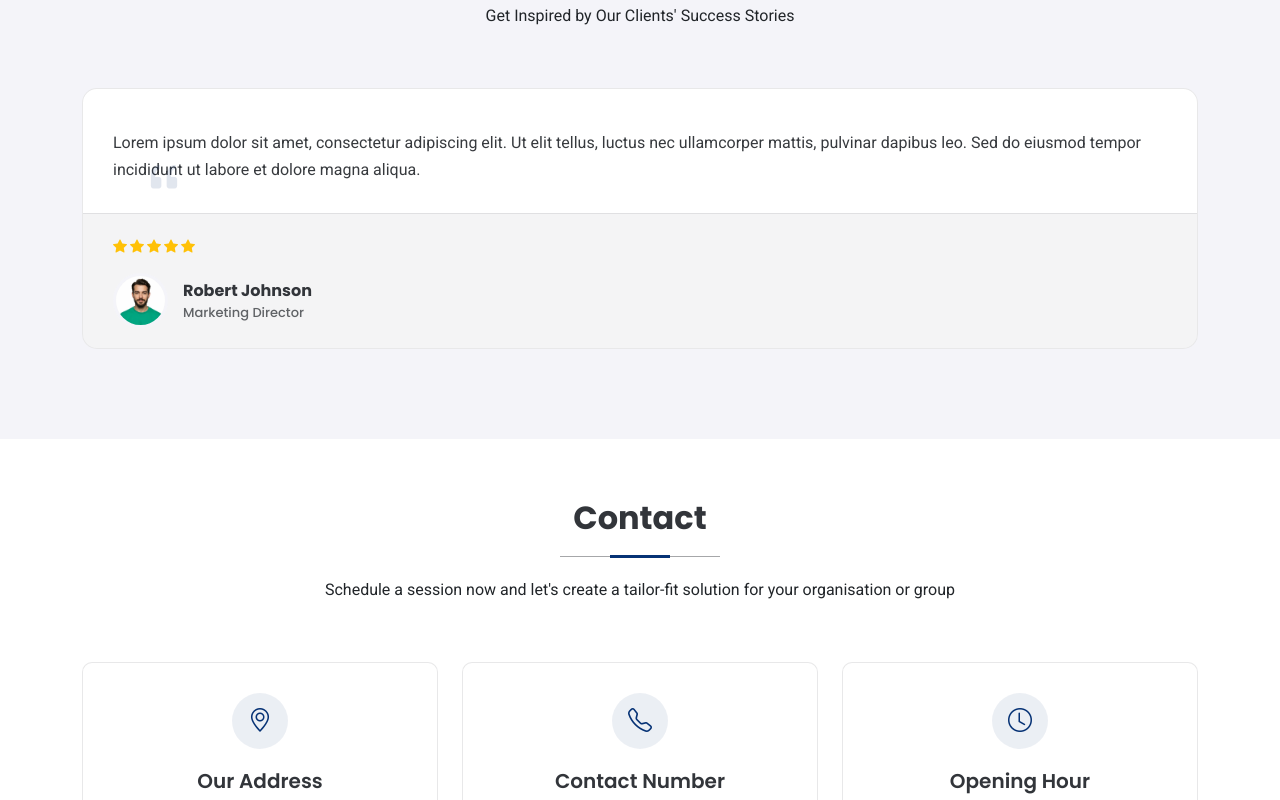
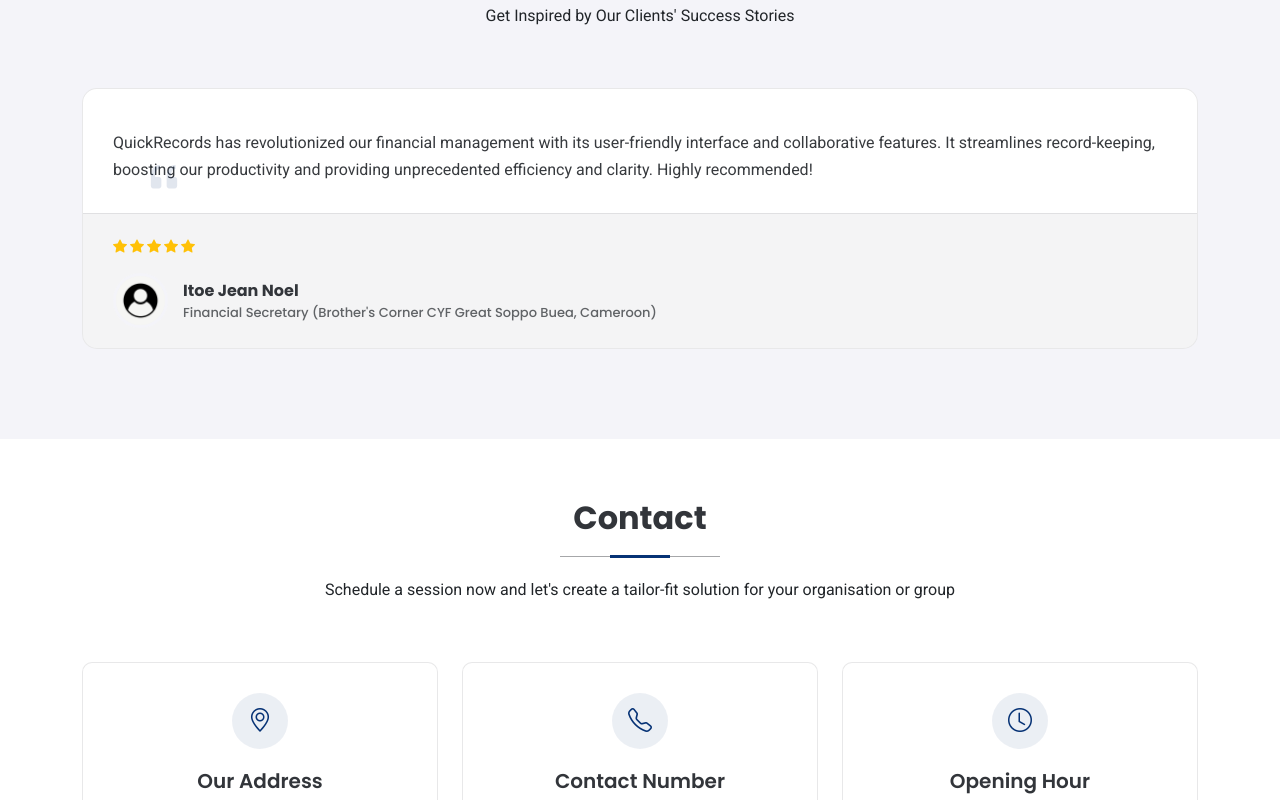
Before and after one commit to QuickRecordsTeam/quick-records-website, a React (Vite) app: page / in a window 1280 px wide. Shown: the part 4200-5000 px from the top of the page. Built offline with nearby package versions, Linux system fonts and the light colour scheme.

Commit message:
add testimonials

```diff
--- a/src/components/Contact.tsx
+++ b/src/components/Contact.tsx
@@ -76,7 +76,7 @@
                   <i className="bi bi-geo-alt"></i>
                 </div>
                 <h3>Our Address</h3>
-                <p>Buea, Southwest Region, Cameroon</p>
+                <p>P.O. Box 280 Buea, Southwest Region, Cameroon</p>
               </div>
             </div>
 
--- a/src/components/FAQ.tsx
+++ b/src/components/FAQ.tsx
@@ -37,7 +37,7 @@
       status: false,
       title: "How is the pricing of the product?",
       description:
-        "QuickRecords is software offered as a service to organizations or groups, providing a 30-day free trial. After the trial period, organizations or groups can subscribe for a monthly fee of 25,000 XAF. This fee covers the setup of their package, including all features, data migration, updates, and 24/7 support and maintenance.",
+        "QuickRecords is software offered as a service to organizations or groups, providing a 30-day free trial. After the trial period, organizations or groups can subscribe for a monthly fee ranging from 25,000 XAF to 100, 000 XAF based on the organisation and its size. This fee covers the setup of their package, including all features, data migration, updates, and 24/7 support and maintenance.",
     },
     {
       id: 5,
--- a/src/components/Footer.tsx
+++ b/src/components/Footer.tsx
@@ -16,7 +16,7 @@
                 </span>
               </a>
               <div className="footer-contact pt-3">
-                <p>Buea, Southwest Region</p>
+                <p>P.O. Box 280 Buea, Southwest Region</p>
                 <p>Cameroon</p>
                 <p className="mt-3">
                   <strong>Phone:</strong> <span>+237 673660071</span>
@@ -29,7 +29,7 @@
                 <a href="">
                   <i className="bi bi-twitter-x"></i>
                 </a>
-                <a href="">
+                <a href="https://www.facebook.com/profile.php?id=61578903479265">
                   <i className="bi bi-facebook"></i>
                 </a>
                 <a href="https://www.linkedin.com/company/quickrecords/about">
--- a/src/components/Testimonials.tsx
+++ b/src/components/Testimonials.tsx
@@ -50,10 +50,11 @@
                   <div className="testimonial-content">
                     <p>
                       <i className="bi bi-quote quote-icon"></i>
-                      Lorem ipsum dolor sit amet, consectetur adipiscing elit.
-                      Ut elit tellus, luctus nec ullamcorper mattis, pulvinar
-                      dapibus leo. Sed do eiusmod tempor incididunt ut labore et
-                      dolore magna aliqua.
+                      QuickRecords has revolutionized our financial management
+                      with its user-friendly interface and collaborative
+                      features. It streamlines record-keeping, boosting our
+                      productivity and providing unprecedented efficiency and
+                      clarity. Highly recommended!
                     </p>
                   </div>
                   <div className="testimonial-profile">
@@ -66,12 +67,15 @@
                     </div>
                     <div className="profile-info">
                       <img
-                        src="/img/person/person-m-8.webp"
+                        src="/img/person/person-icon.webp"
                         alt="Profile Image"
                       ></img>
                       <div>
-                        <h3>Robert Johnson</h3>
-                        <h4>Marketing Director</h4>
+                        <h3>Itoe Jean Noel</h3>
+                        <h4>
+                          Financial Secretary (Brother's Corner CYF Great Soppo
+                          Buea, Cameroon)
+                        </h4>
                       </div>
                     </div>
                   </div>
@@ -83,9 +87,11 @@
                   <div className="testimonial-content">
                     <p>
                       <i className="bi bi-quote quote-icon"></i>
-                      Proin iaculis purus consequat sem cure digni ssim donec
-                      porttitora entum suscipit rhoncus. Accusantium quam,
-                      ultricies eget id, aliquam eget nibh et maecenas aliquam.
+                      QuickRecords has revolutionized our financial management
+                      with its user-friendly interface and collaborative
+                      features. It streamlines record-keeping, boosting our
+                      productivity and providing unprecedented efficiency and
+                      clarity. Highly recommended!
                     </p>
                   </div>
                   <div className="testimonial-profile">
@@ -98,12 +104,15 @@
                     </div>
                     <div className="profile-info">
                       <img
-                        src="/img/person/person-f-3.webp"
+                        src="/img/person/person-icon.webp"
                         alt="Profile Image"
                       ></img>
                       <div>
-                        <h3>Lisa Williams</h3>
-                        <h4>Product Manager</h4>
+                        <h3>Itoe Jean Noel</h3>
+                        <h4>
+                          Financial Secretary (Brother's Corner CYF Great Soppo
+                          Buea, Cameroon)
+                        </h4>
                       </div>
                     </div>
                   </div>
@@ -115,9 +124,11 @@
                   <div className="testimonial-content">
                     <p>
                       <i className="bi bi-quote quote-icon"></i>
-                      Enim nisi quem export duis labore cillum quae magna enim
-                      sint quorum nulla quem veniam duis minim tempor labore
-                      quem eram duis noster aute amet eram.
+                      QuickRecords has revolutionized our financial management
+                      with its user-friendly interface and collaborative
+                      features. It streamlines record-keeping, boosting our
+                      productivity and providing unprecedented efficiency and
+                      clarity. Highly recommended!
                     </p>
                   </div>
                   <div className="testimonial-profile">
@@ -130,12 +141,15 @@
                     </div>
                     <div className="profile-info">
                       <img
-                        src="/img/person/person-f-10.webp"
+                        src="/img/person/person-icon.webp"
                         alt="Profile Image"
                       ></img>
                       <div>
-                        <h3>Emma Parker</h3>
-                        <h4>UX Designer</h4>
+                        <h3>Itoe Jean Noel</h3>
+                        <h4>
+                          Financial Secretary (Brother's Corner CYF Great Soppo
+                          Buea, Cameroon)
+                        </h4>
                       </div>
                     </div>
                   </div>
@@ -147,9 +161,11 @@
                   <div className="testimonial-content">
                     <p>
                       <i className="bi bi-quote quote-icon"></i>
-                      Fugiat enim eram quae cillum dolore dolor amet nulla culpa
-                      multos export minim fugiat minim velit minim dolor enim
-                      duis veniam ipsum anim magna sunt elit.
+                      QuickRecords has revolutionized our financial management
+                      with its user-friendly interface and collaborative
+                      features. It streamlines record-keeping, boosting our
+                      productivity and providing unprecedented efficiency and
+                      clarity. Highly recommended!
                     </p>
                   </div>
                   <div className="testimonial-profile">
@@ -162,26 +178,30 @@
                     </div>
                     <div className="profile-info">
                       <img
-                        src="/img/person/person-m-5.webp"
+                        src="/img/person/person-icon.webp"
                         alt="Profile Image"
                       ></img>
                       <div>
-                        <h3>David Miller</h3>
-                        <h4>Senior Developer</h4>
+                        <h3>Itoe Jean Noel</h3>
+                        <h4>
+                          Financial Secretary (Brother's Corner CYF Great Soppo
+                          Buea, Cameroon)
+                        </h4>
                       </div>
                     </div>
                   </div>
                 </div>
               </div>
-
               <div className="swiper-slide">
                 <div className="testimonial-card">
                   <div className="testimonial-content">
                     <p>
                       <i className="bi bi-quote quote-icon"></i>
-                      Quis quorum aliqua sint quem legam fore sunt eram irure
-                      aliqua veniam tempor noster veniam enim culpa labore duis
-                      sunt culpa nulla illum cillum fugiat.
+                      QuickRecords has revolutionized our financial management
+                      with its user-friendly interface and collaborative
+                      features. It streamlines record-keeping, boosting our
+                      productivity and providing unprecedented efficiency and
+                      clarity. Highly recommended!
                     </p>
                   </div>
                   <div className="testimonial-profile">
@@ -194,12 +214,15 @@
                     </div>
                     <div className="profile-info">
                       <img
-                        src="/img/person/person-m-2.webp"
+                        src="/img/person/person-icon.webp"
                         alt="Profile Image"
                       ></img>
                       <div>
-                        <h3>Michael Davis</h3>
-                        <h4>CEO &amp; Founder</h4>
+                        <h3>Itoe Jean Noel</h3>
+                        <h4>
+                          Financial Secretary (Brother's Corner CYF Great Soppo
+                          Buea, Cameroon)
+                        </h4>
                       </div>
                     </div>
                   </div>
@@ -211,9 +234,11 @@
                   <div className="testimonial-content">
                     <p>
                       <i className="bi bi-quote quote-icon"></i>
-                      Eius ipsam praesentium dolor quaerat inventore rerum odio.
-                      Quos laudantium adipisci eius. Accusamus qui iste
-                      cupiditate sed temporibus est aspernatur.
+                      QuickRecords has revolutionized our financial management
+                      with its user-friendly interface and collaborative
+                      features. It streamlines record-keeping, boosting our
+                      productivity and providing unprecedented efficiency and
+                      clarity. Highly recommended!
                     </p>
                   </div>
                   <div className="testimonial-profile">
@@ -226,12 +251,15 @@
                     </div>
                     <div className="profile-info">
                       <img
-                        src="/img/person/person-f-7.webp"
+                        src="/img/person/person-icon.webp"
                         alt="Profile Image"
                       ></img>
                       <div>
-                        <h3>Sarah Thompson</h3>
-                        <h4>Art Director</h4>
+                        <h3>Itoe Jean Noel</h3>
+                        <h4>
+                          Financial Secretary (Brother's Corner CYF Great Soppo
+                          Buea, Cameroon)
+                        </h4>
                       </div>
                     </div>
                   </div>
```
Also changed, not shown: public/img/person/person-icon.webp (added).
